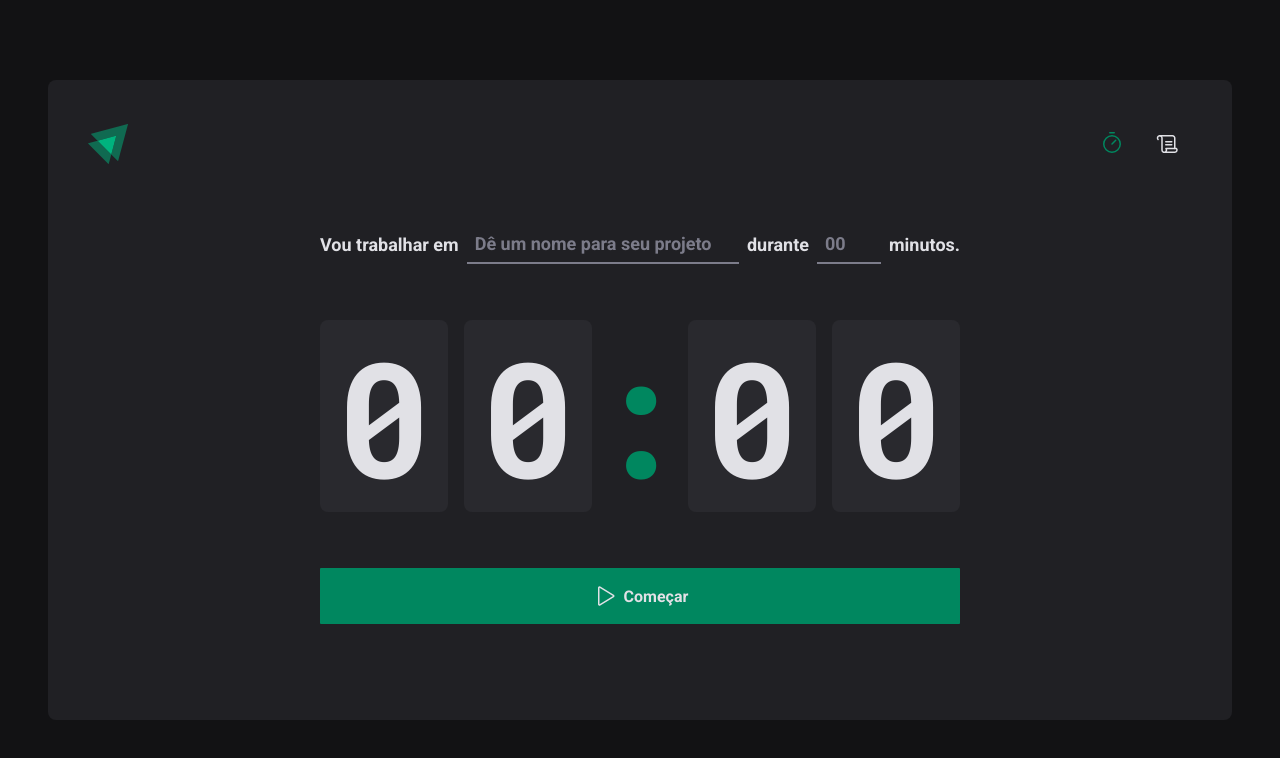
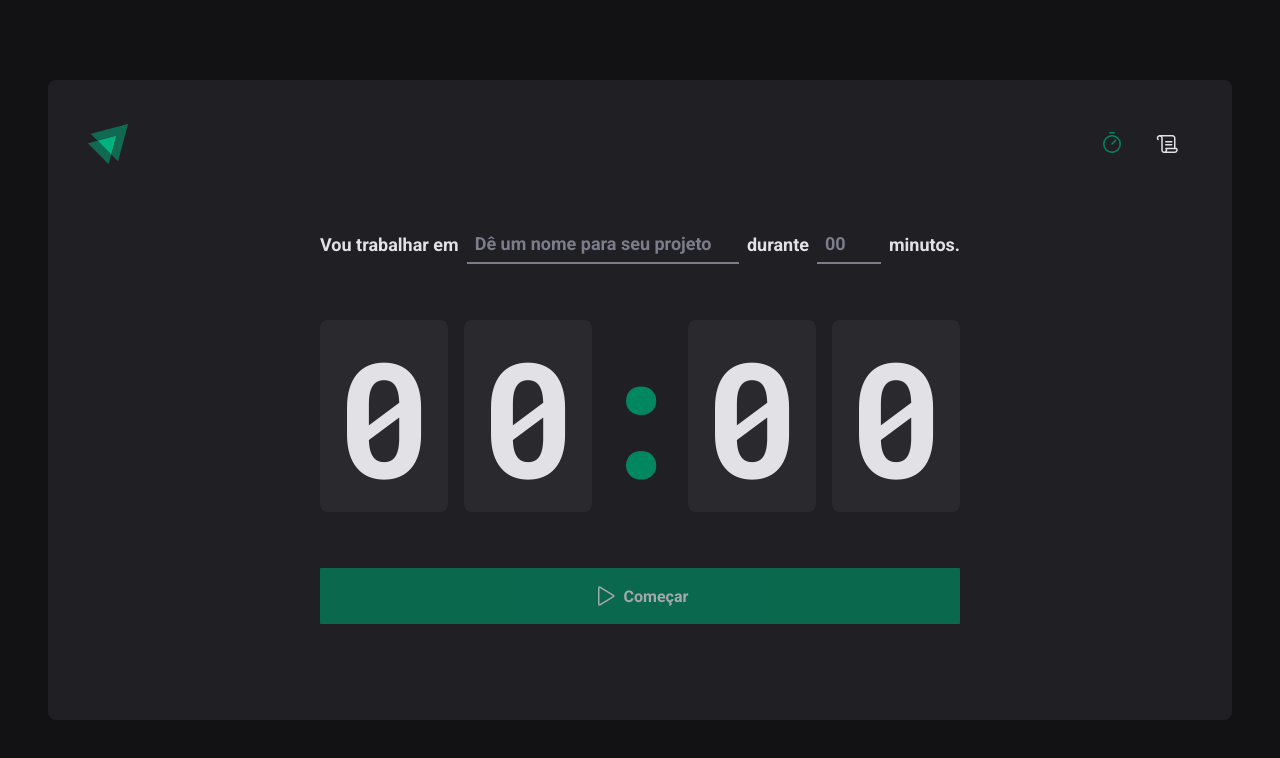
Before and after one commit to anishigouri/ignite-timer, a React (Vite) app: page / in a window 1280 px wide. Shown: the top 758 px of the page. Built offline with nearby package versions, Linux system fonts and the light colour scheme.

Commit message:
Configuração do react-hook-form

```diff
--- a/package.json
+++ b/package.json
@@ -13,6 +13,7 @@
     "phosphor-react": "^1.4.1",
     "react": "^18.2.0",
     "react-dom": "^18.2.0",
+    "react-hook-form": "^7.43.1",
     "react-router-dom": "^6.8.0",
     "styled-components": "^5.3.6"
   },
--- a/src/components/Button/index.tsx
+++ b/src/components/Button/index.tsx
@@ -1,11 +1,19 @@
-import { ReactElement } from 'react'
-import { ButtonContainer, ButtonVariant } from './styles'
+import { ButtonHTMLAttributes, ReactElement } from 'react'
+import { ButtonContainer, BUTTON_VARIANTS } from './styles'
 
-interface ButtonProps {
-  variant?: ButtonVariant
+interface ButtonProps extends ButtonHTMLAttributes<HTMLButtonElement> {
+  variant?: keyof typeof BUTTON_VARIANTS
   children: ReactElement
 }
 
-export function Button({ variant = 'primary', children }: ButtonProps) {
-  return <ButtonContainer variant={variant}>{children}</ButtonContainer>
+export function Button({
+  variant = 'success',
+  children,
+  ...rest
+}: ButtonProps) {
+  return (
+    <ButtonContainer variant={variant} {...rest}>
+      {children}
+    </ButtonContainer>
+  )
 }
--- a/src/components/Button/styles.ts
+++ b/src/components/Button/styles.ts
@@ -1,19 +1,16 @@
 import styled from 'styled-components'
 
-export type ButtonVariant = 'primary' | 'secondary' | 'danger' | 'success'
+export const BUTTON_VARIANTS = {
+  warning: 'yellow-500',
+  danger: 'red-500',
+  success: 'green-500',
+} as const
 
-interface ButtonContainerProps {
-  variant: ButtonVariant
+export interface ButtonVariantProps {
+  variant: keyof typeof BUTTON_VARIANTS
 }
 
-// const buttonVariants = {
-//   primary: 'purple',
-//   secondary: 'orange',
-//   danger: 'red',
-//   success: 'green-500',
-// }
-
-export const ButtonContainer = styled.button<ButtonContainerProps>`
+export const ButtonContainer = styled.button<ButtonVariantProps>`
   width: 100%;
   border: 0;
   padding: 1rem;
@@ -30,10 +27,12 @@ export const ButtonContainer = styled.button<ButtonContainerProps>`
 
   color: ${(props) => props.theme['gray-100']};
 
-  background: ${(props) => props.theme['green-500']};
+  background: ${(props) => props.theme[BUTTON_VARIANTS[props.variant]]};
+
+  transition: all 0.5s;
 
   &:not(:disabled):hover {
-    background: ${(props) => props.theme['green-700']};
+    filter: brightness(130%);
   }
 
   &:disabled {
--- a/src/pages/Home/index.tsx
+++ b/src/pages/Home/index.tsx
@@ -1,4 +1,5 @@
 import { Play } from 'phosphor-react'
+import { useForm } from 'react-hook-form'
 import { Button } from '../../components/Button'
 import {
   CountdownContainer,
@@ -10,9 +11,20 @@ import {
 } from './styles'
 
 export function Home() {
+  const { register, handleSubmit, watch } = useForm()
+
+  const task = watch('task')
+  const minutesAmount = watch('minutesAmount')
+
+  const isSubmitDisabled = !task && !minutesAmount
+
+  function handleCreateNewCycle(data: any) {
+    console.log(data)
+  }
+
   return (
     <HomeContainer>
-      <form action="">
+      <form onSubmit={handleSubmit(handleCreateNewCycle)} action="">
         <FormContainer>
           <label htmlFor="task">Vou trabalhar em</label>
           <TaskInput
@@ -20,6 +32,7 @@ export function Home() {
             id="task"
             placeholder="Dê um nome para seu projeto"
             list="task-suggestion"
+            {...register('task')}
           />
 
           <datalist id="task-suggestion">
@@ -35,6 +48,7 @@ export function Home() {
             step={5}
             min={5}
             max={60}
+            {...register('minutesAmount', { valueAsNumber: true })}
           />
 
           <span>minutos.</span>
@@ -49,7 +63,7 @@ export function Home() {
           <span>0</span>
           <span>0</span>
         </CountdownContainer>
-        <Button variant="success">
+        <Button type="submit" disabled={isSubmitDisabled}>
           <>
             <Play size={24} /> Começar
           </>
```
Also changed, not shown: 1 other file (tests, documents, lock files or other folders).
